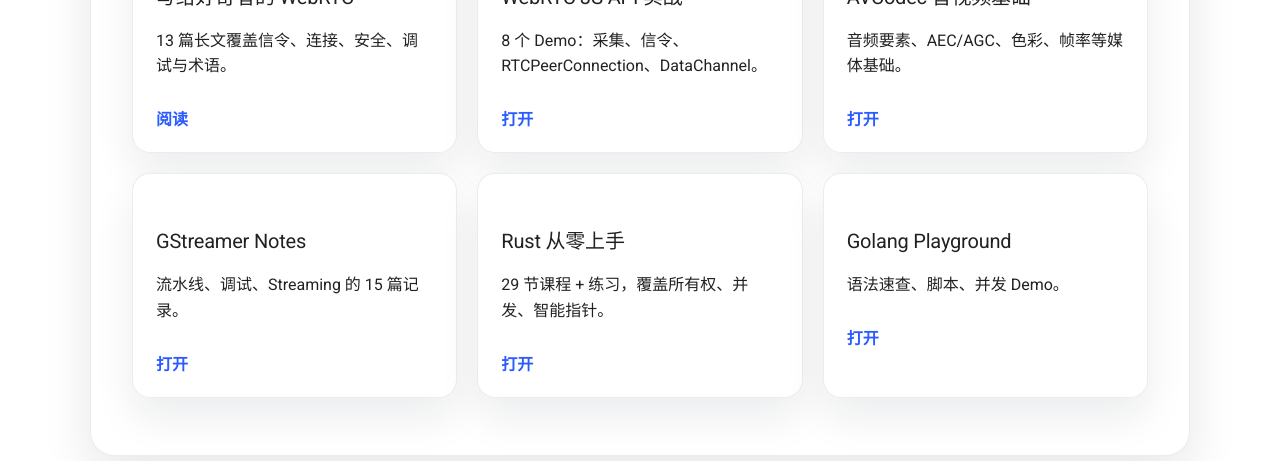
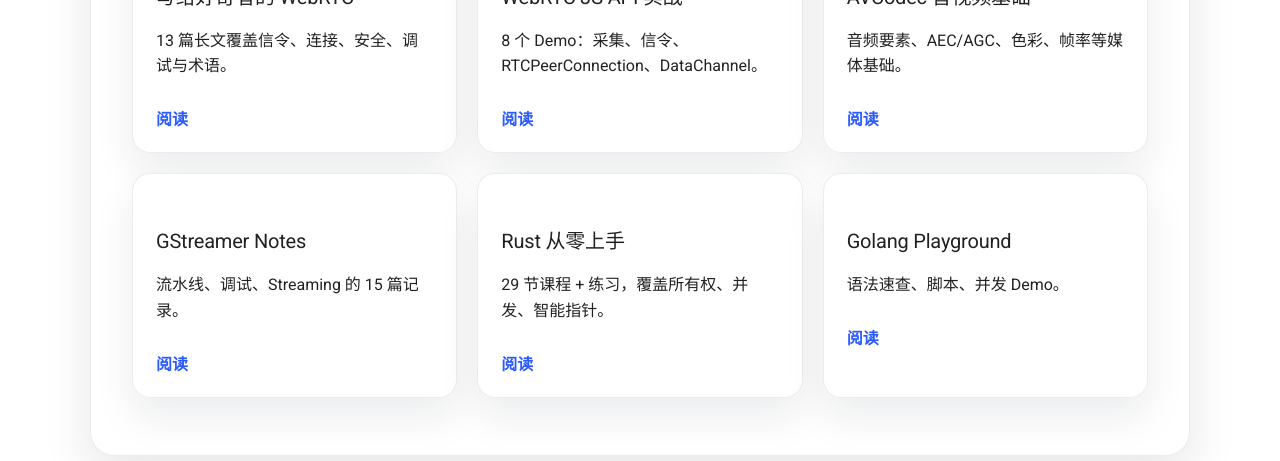
Before and after one commit to chapin666/blog, an MkDocs documentation site: the page built from docs/index.md, in a window 1280 px wide and 900 px high, scrolled down 1436 px. Shown: the part 150-611 px from the top of the window. Built offline with MkDocs 1.6.1 and Material for MkDocs 9.7.7, drawn with Linux system fonts in a browser that asks for light colours.

Commit message:
fix: update series ctas to 阅读

```diff
--- a/docs/index.md
+++ b/docs/index.md
@@ -103,27 +103,27 @@
       <article>
         <h3>WebRTC JS API 实战</h3>
         <p>8 个 Demo：采集、信令、RTCPeerConnection、DataChannel。</p>
-        <a href="webrtc/jsapi/001.html">打开</a>
+        <a href="webrtc/jsapi/001.html">阅读</a>
       </article>
       <article>
         <h3>AVCodec 音视频基础</h3>
         <p>音频要素、AEC/AGC、色彩、帧率等媒体基础。</p>
-        <a href="codec/001.html">打开</a>
+        <a href="codec/001.html">阅读</a>
       </article>
       <article>
         <h3>GStreamer Notes</h3>
         <p>流水线、调试、Streaming 的 15 篇记录。</p>
-        <a href="gstreamer/001.html">打开</a>
+        <a href="gstreamer/001.html">阅读</a>
       </article>
       <article>
         <h3>Rust 从零上手</h3>
         <p>29 节课程 + 练习，覆盖所有权、并发、智能指针。</p>
-        <a href="rust/fromzero/001.html">打开</a>
+        <a href="rust/fromzero/001.html">阅读</a>
       </article>
       <article>
         <h3>Golang Playground</h3>
         <p>语法速查、脚本、并发 Demo。</p>
-        <a href="golang/index.html">打开</a>
+        <a href="golang/index.html">阅读</a>
       </article>
     </div>
   </section>
```
